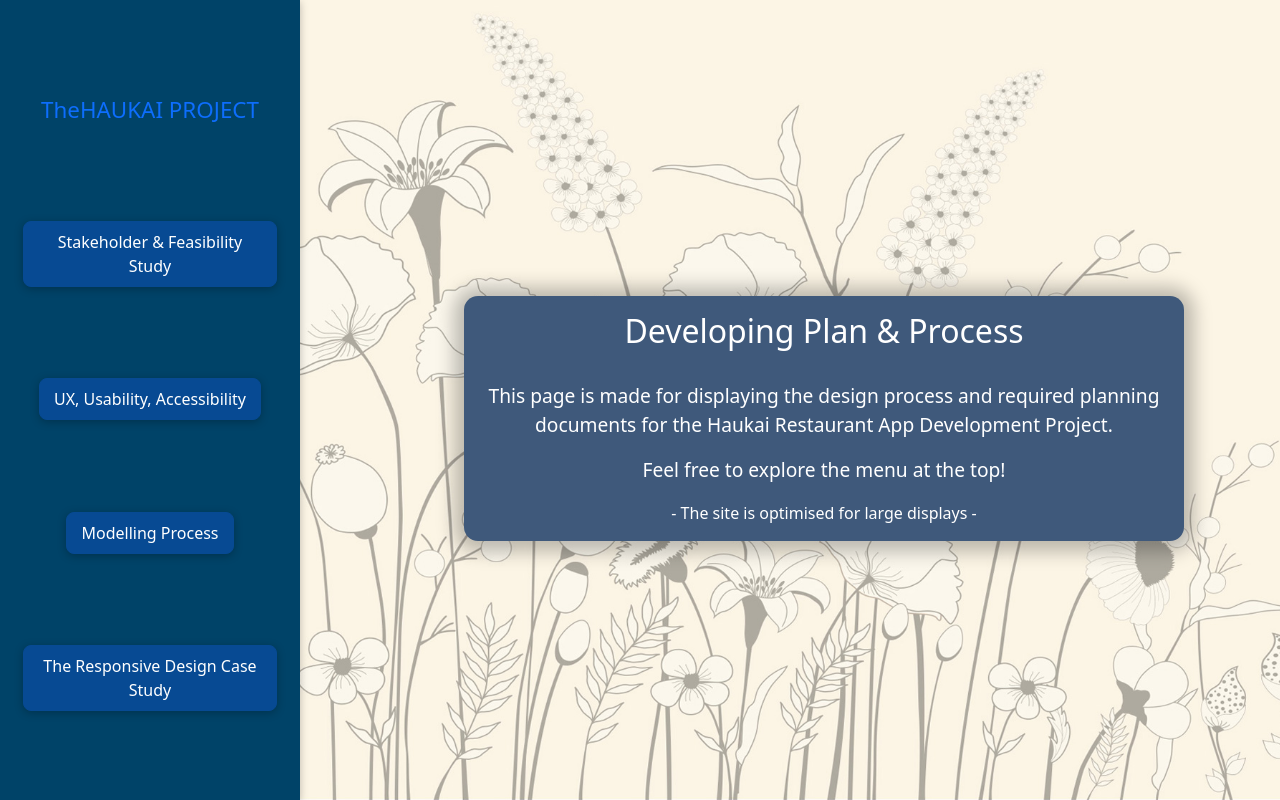
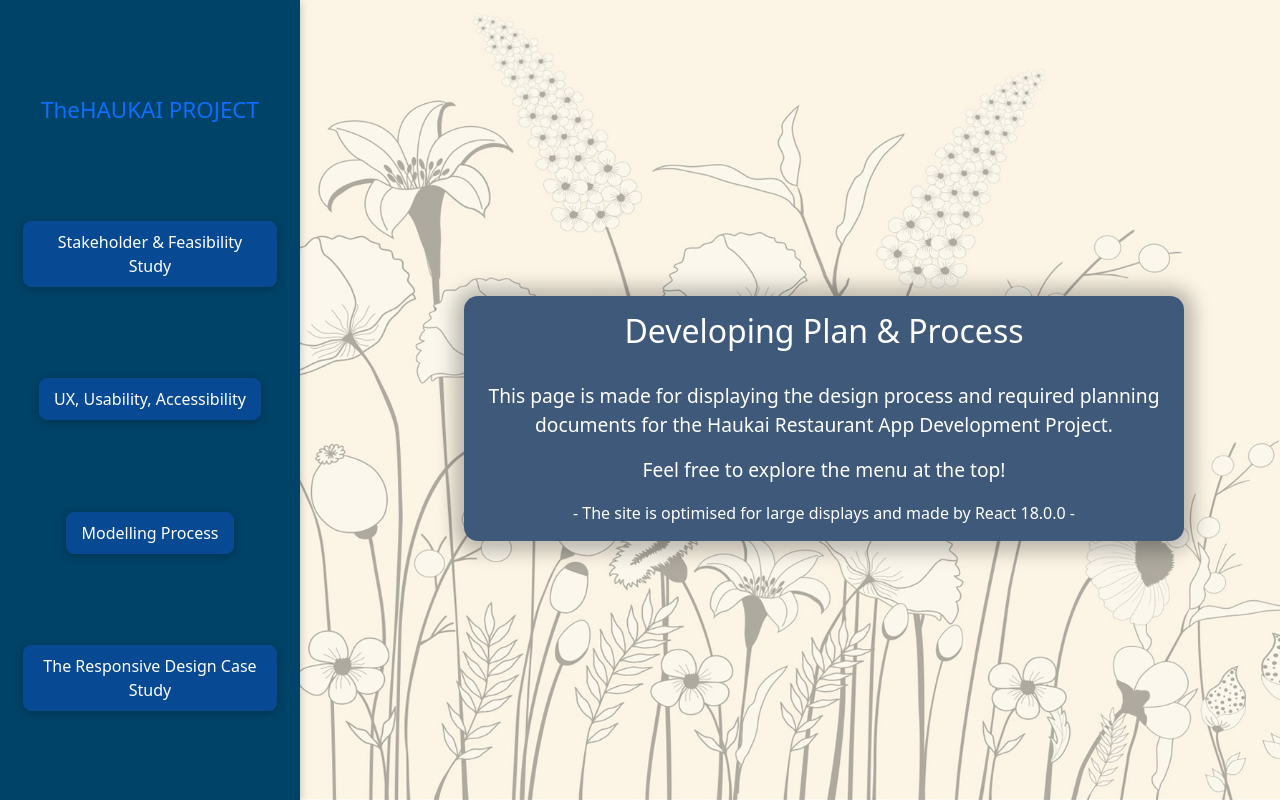
Before and after one commit to berkagmpp/dev-process-app__React, a React (Create React App) app: page / in a window 1280 px wide. Built offline with nearby package versions, Linux system fonts and the light colour scheme.

Commit message:
fix a tag to home / add coment in Summary.js

```diff
--- a/src/components/Content/Summary.js
+++ b/src/components/Content/Summary.js
@@ -8,7 +8,7 @@ const Summary = props => {
             <h2>Developing Plan & Process</h2>
             <p>This page is made for displaying the design process and required planning documents for the Haukai Restaurant App Development Project.</p>
             <p>Feel free to explore the menu at the top!</p>
-            <span>- The site is optimised for large displays -</span>
+            <span>- The site is optimised for large displays and made by React 18.0.0 -</span>
         </div>
     );
 };
--- a/src/components/Layout/Header.js
+++ b/src/components/Layout/Header.js
@@ -48,7 +48,7 @@ const Header = props => {
         <Fragment>
             <header className={classes.header}>
                 <div className={classes['main-header']}>
-                    <a href="/">
+                    <a href="https://berkagmpp.github.io/dev-process-app__React/">
                         <h1>TheHAUKAI PROJECT</h1>
                     </a>
                 </div>
```
Also changed, not shown: 7 other files (tests, documents, lock files or other folders).
